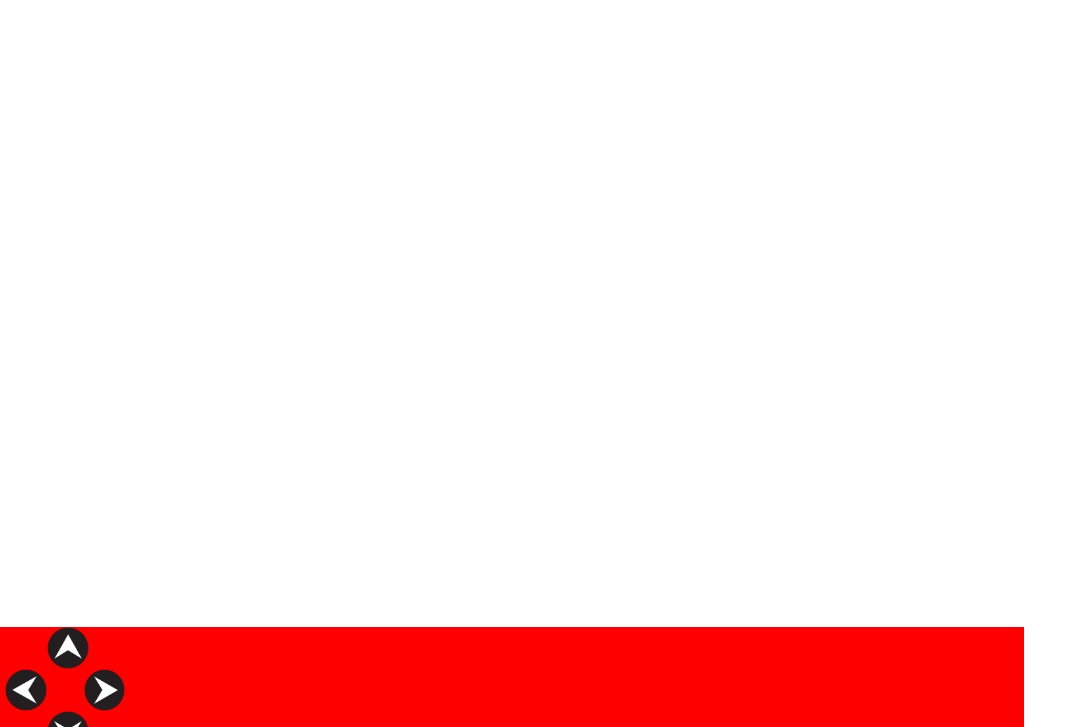
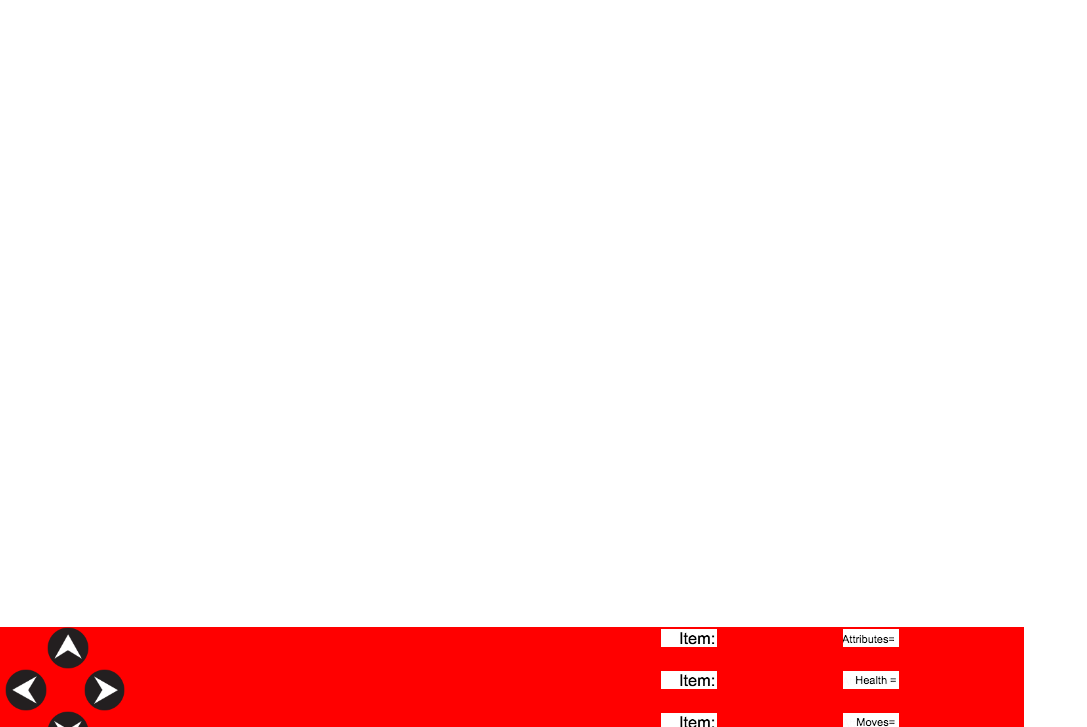
Before and after one commit to jryanconklin/text-RPG-group, a plain HTML site: page index.html in a window 1280 px wide. Shown: the part 73-800 px from the top of the page, without its empty margins (0-1087 px from the left). Drawn offline with Linux system fonts and the light colour scheme.

Commit message:
placeholder images to index.html and add item and stats to index.html

```diff
--- a/css/styles.css
+++ b/css/styles.css
@@ -11,6 +11,23 @@ footer {
   bottom: 20px;
 }
 
+.stats, .items {
+  float: right;
+  display: inline-block;
+  margin-right: 12%;
+}
+
+.stats-mid, .items-mid {
+  float: right;
+  display: inline-block;
+  margin-right: 12%;
+}
+
+#item1 {
+  float: right;
+  display: inline-block;
+  margin-right: -15px;
+}
 
 .col-sm-3 {
   background-color: red;
--- a/index.html
+++ b/index.html
@@ -11,27 +11,48 @@
     <div class="container">
       <h1>Sample Project</h1>
     </div>
+    <div id="description">
+
+    </div>
+    <div id="notices">
+
+    </div>
   </body>
 
   <footer>
     <div class="row">
       <div class="col-sm-3">
         <img src="img/north.png" id="north" alt="North Arrow"/>
+        <div class="stats">
+          <img src="img/attributes.png"/> <span id="attributes"></span>
+        </div>
+        <div class="items">
+          <img src="img/itemimg.png"/> <span id="item1"></span>
+        </div>
       </div>
     </div>
     <div class="row">
       <div class="col-sm-3">
         <img src="img/west.png" id="west" alt="West Arrow"/>
         <img src="img/east.png" id="east" alt="East Arrow"/>
-      </div>
-      <div class="col-sm-6">
-
+        <div class="stats-mid">
+          <img src="img/health.png"/> <span id="health"></span>
+        </div>
+        <div class="items-mid">
+          <img src="img/itemimg.png"/> <span id="item2"></span>
+        </div>
       </div>
     </div>
 
     <div class="row">
       <div class="col-sm-3">
         <img src="img/south.png" id="south" alt="South Arrow"/>
+        <div class="stats">
+          <img src="img/moves.png"/> <span id="moves"></span>
+        </div>
+        <div class="items">
+          <img src="img/itemimg.png"/> <span id="item3"></span>
+        </div>
       </div>
     </div>
 
```
Also changed, not shown: img/attributes.png (added), img/health.png (added), img/itemimg.png (added), img/moves.png (added).
